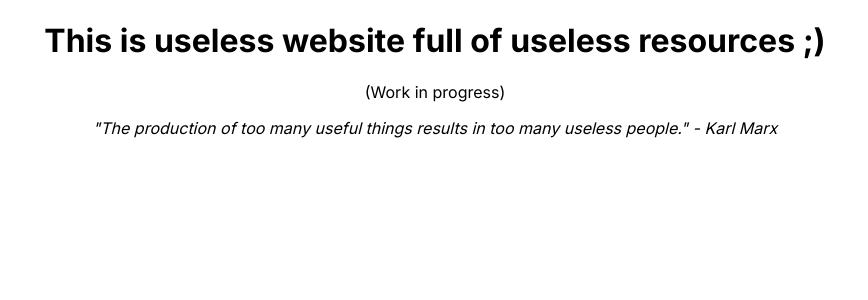
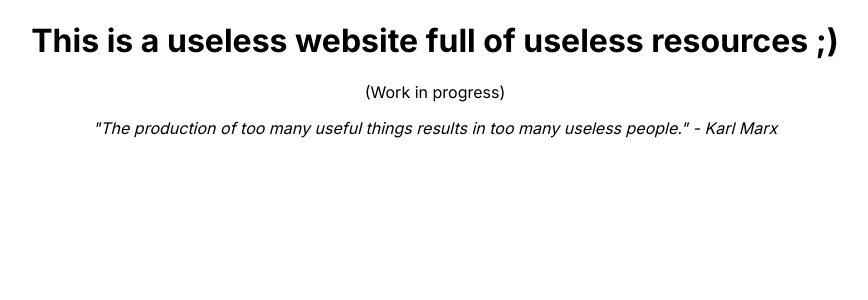
Before and after one commit to SerratedC/boring001, a React (Create React App) app: page / in a window 1280 px wide. Shown: the top 300 px of the page, without its empty margins (205-1073 px from the left). Built offline with nearby package versions, Linux system fonts and the light colour scheme.

Commit message:
Fix grammatical errors: App.jsx

```diff
--- a/src/App.jsx
+++ b/src/App.jsx
@@ -5,7 +5,7 @@
   return (
     <div className="App">
       <div style={{textAlign: 'center'}}>
-      <h1>This is useless website full of useless resources ;)</h1>
+      <h1>This is a useless website full of useless resources ;)</h1>
       <p>(Work in progress)</p>
       <p id='quote'><i>"The production of too many useful things results in too many useless people." - Karl Marx</i></p>
       </div>
```
